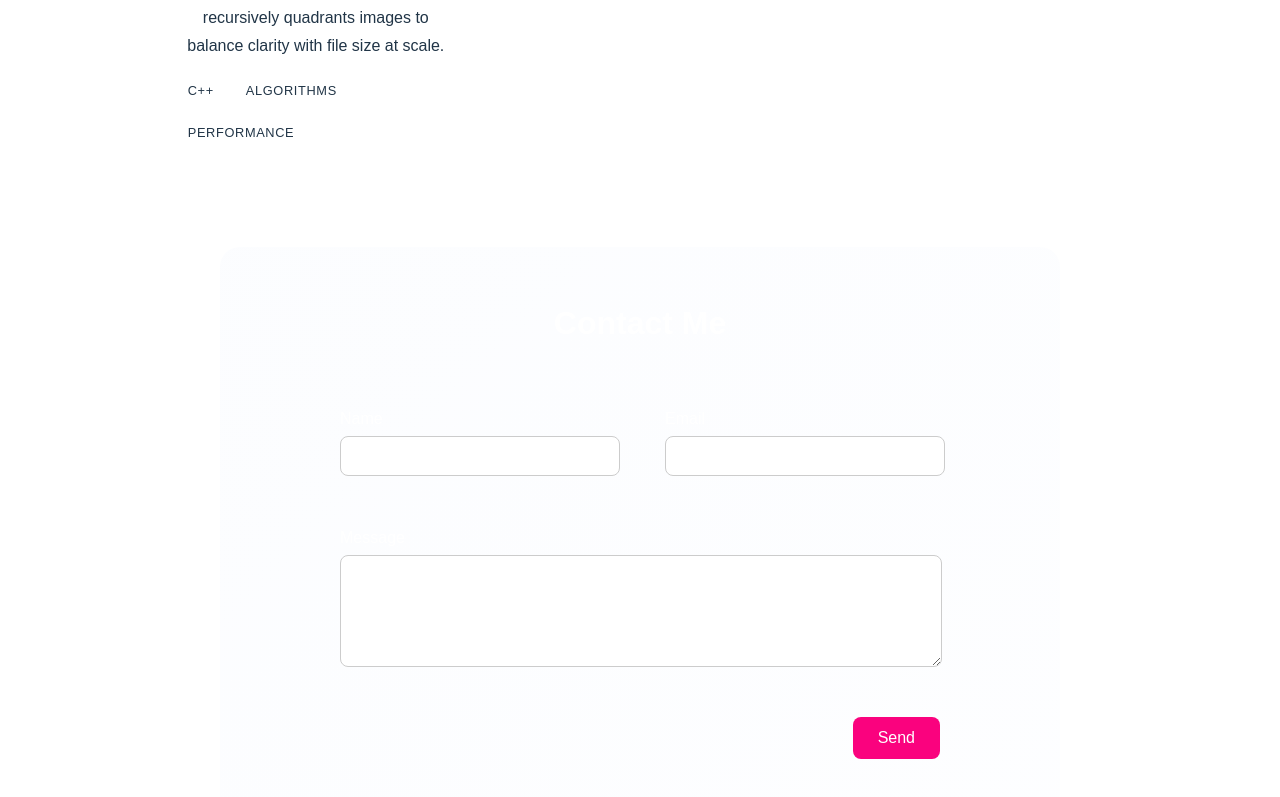
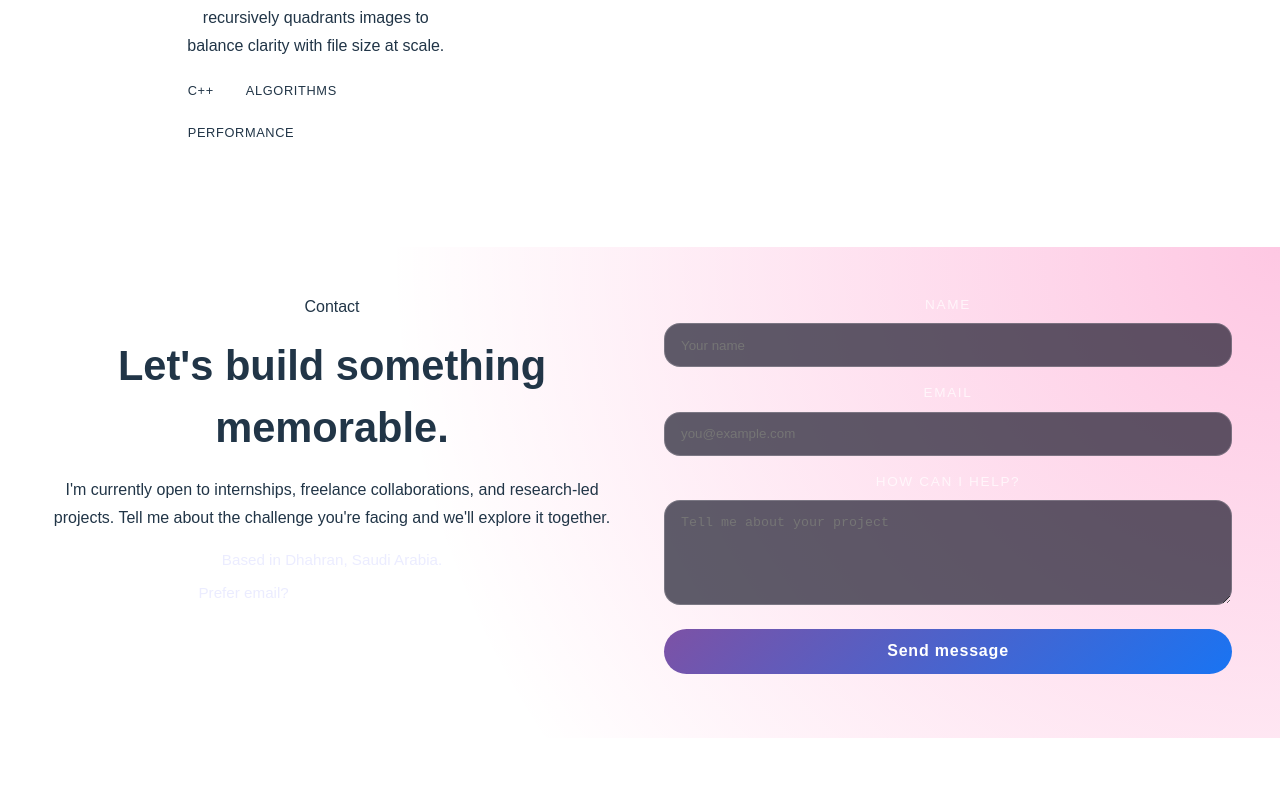
Before and after one commit to LenaAshqar/assignment-2, a React app in the folder assignment-2/: page / in a window 1280 px wide. Shown: the part 1908-2705 px from the top of the page. Built offline with nearby package versions, Linux system fonts and the light colour scheme; the HTML template or start-up script is replaced by a standard one.

Commit message:
changed contact section

```diff
--- a/assignment-2/src/components/contact/Contact.css
+++ b/assignment-2/src/components/contact/Contact.css
@@ -1,116 +1,130 @@
-.container-contact {
-    background: linear-gradient(135deg, rgba(224, 234, 252, 0.11), rgba(231, 239, 255, 0.08));
-    padding: 20px 20px;
-    text-align: center;
-    width: 90%;
-    max-width: 800px;
-    border-radius: 20px;
-    border-right: 50px;
-    border-left: 50px;
+.contact-card {
+    position: relative;
+    overflow: hidden;
+    padding: clamp(2rem, 6vw, 3rem);
 }
 
-.container-contact h3 {
-    font-size: 2rem;
-    margin-bottom: 40px;
-    color: #ffffff;
+.contact-card::after {
+    content: '';
+    position: absolute;
+    inset: 0;
+    background: radial-gradient(circle at top right, rgba(250, 2, 126, 0.22), transparent 65%);
+    pointer-events: none;
+    z-index: 0;
 }
 
-form {
-    max-width: 600px;
-    padding: 20px;
-    margin: auto;
+.contact-grid {
+    position: relative;
+    z-index: 1;
     display: grid;
-    gap: 50px;
+    grid-template-columns: repeat(2, minmax(0, 1fr));
+    gap: clamp(1.75rem, 4vw, 3rem);
 }
 
-.form-group {
+.contact-copy {
     display: flex;
     flex-direction: column;
-    align-items: flex-start;
-    width: 100%;
+    gap: 1rem;
 }
 
-.form-group label {
-    margin-bottom: 5px;
-    font-weight: 500;
-    color: #ffffff;
+.contact-copy h2 {
+    margin: 0;
+    font-size: clamp(2rem, 4.5vw, 2.6rem);
 }
 
-.form-group.full-width {
-    grid-column: span 2;
-    width: 100%;
+.contact-copy p {
+    margin: 0;
+    color: var(--text-secondary);
+    line-height: 1.8;
 }
 
-.form-group textarea {
-    width: 95%;
-    padding: 10px 15px;
-    border: 1px solid #ccc;
-    border-radius: 8px;
-    font-size: 1rem;
-    transition: border 0.3s ease;
+.contact-details {
+    list-style: none;
+    margin: 0;
+    padding: 0;
+    display: grid;
+    gap: 0.65rem;
+    color: rgba(232, 233, 255, 0.85);
+    font-size: 0.95rem;
 }
 
-.form-group input {
-    width: 90%;
-    padding: 10px 15px;
-    border: 1px solid #ccc;
-    border-radius: 8px;
-    font-size: 1rem;
-    transition: border 0.3s ease;
+.contact-details a {
+    color: #fff;
+    text-decoration: underline;
+    text-decoration-thickness: 1px;
 }
 
-.form-group input:focus,
-.form-group textarea:focus {
-    border-color: #007bff;
-    outline: none;
+.contact-form {
+    display: grid;
+    gap: 1rem;
 }
 
 .form-row {
     display: flex;
-    gap: 20px;
-    flex-wrap: wrap; /* allows children to wrap to next line */
+    flex-direction: column;
+    gap: 0.5rem;
 }
 
-div.button-row {
-    grid-column: span 2;
-    width: 100%;
-    display: flex;
-    justify-content: right;
+.form-row label {
+    font-size: 0.85rem;
+    letter-spacing: 0.12em;
+    text-transform: uppercase;
+    color: rgba(255, 255, 255, 0.7);
 }
 
-button.btn {
-    padding: 12px 25px;
-    font-size: 1rem;
-    color: #fff;
-    background-color: rgb(250, 2, 126);
-    border: none;
-    border-radius: 8px;
-    cursor: pointer;
-    transition: background 0.3s ease;
+.form-row input,
+.form-row textarea {
+    border: 1px solid rgba(255, 255, 255, 0.18);
+    border-radius: 16px;
+    background: rgba(8, 10, 28, 0.65);
+    padding: 0.85rem 1rem;
+    color: var(--text-primary);
+    transition: border 0.3s ease, box-shadow 0.3s ease;
 }
 
-button.btn:hover {
-    background-color: #7549a1;
+.form-row input:focus,
+.form-row textarea:focus {
+    outline: none;
+    border-color: rgba(250, 2, 126, 0.45);
+    box-shadow: 0 0 0 3px rgba(250, 2, 126, 0.12);
+}
+
+.submit-button {
+    margin-top: 0.5rem;
+    align-self: flex-start;
+    display: inline-flex;
+    align-items: center;
+    justify-content: center;
+    padding: 0.85rem 1.6rem;
+    border-radius: 999px;
+    border: none;
+    background: linear-gradient(135deg, rgba(117, 73, 161, 0.95), rgba(0, 104, 243, 0.9));
+    color: #fff;
+    font-weight: 600;
+    letter-spacing: 0.05em;
+    cursor: pointer;
+    transition: transform 0.3s ease, box-shadow 0.3s ease;
+}
+
+.submit-button:hover,
+.submit-button:focus-visible {
+    transform: translateY(-2px);
+    box-shadow: 0 20px 40px rgba(0, 104, 243, 0.3);
 }
 
 .form-msg {
-    margin-top: 10px;
-    color: green;
-    font-weight: 500;
+    margin: 0;
+    font-size: 0.9rem;
+    color: rgba(148, 255, 208, 0.85);
 }
 
-@media (max-width: 600px) {
-    form {
-        gap: 30px; /* smaller gap on small screens */
+@media (max-width: 900px) {
+    .contact-grid {
+        grid-template-columns: 1fr;
     }
 
-    /* Make all form groups take full width */
-    .form-group {
+    .submit-button {
         width: 100%;
-    }
-
-    /* Stack Name and Email vertically */
-    .form-group.half-width {
-        width: 100%;
+        justify-content: center;
     }
 }
--- a/assignment-2/src/components/contact/Contact.jsx
+++ b/assignment-2/src/components/contact/Contact.jsx
@@ -1,37 +1,53 @@
-import React from "react";
-import "./Contact.css";
-import "../FrostedGlass.css";
+import './Contact.css';
 
-const Contact = () => {
-    return (
-        <section id="contact" className="container-contact">
-                <h3>Contact Me</h3>
-                <form id="contactForm" noValidate>
-                    <div className="form-group half-width">
-                        <label htmlFor="name">Name</label>
-                        <input id="name" name="name" required />
+const Contact = () => (
+    <section id="contact" className="section contact-section">
+        <div className="section-inner">
+            <div className="contact-card surface-card">
+                <div className="contact-grid">
+                    <div className="contact-copy">
+                        <span className="section-eyebrow">Contact</span>
+                        <h2>Let&apos;s build something memorable.</h2>
+                        <p>
+                            I&apos;m currently open to internships, freelance collaborations, and research-led projects. Tell me
+                            about the challenge you&apos;re facing and we&apos;ll explore it together.
+                        </p>
+                        <ul className="contact-details">
+                            <li>Based in Dhahran, Saudi Arabia.</li>
+                            <li>
+                                Prefer email? <a href="mailto:abdulhadi@kfupm.edu.sa">abdulhadi@kfupm.edu.sa</a>
+                            </li>
+                        </ul>
                     </div>
 
-                    <div className="form-group half-width">
+                    <form className="contact-form" id="contactForm" noValidate>
+                        <div className="form-row">
+                            <label htmlFor="name">Name</label>
+                            <input id="name" name="name" placeholder="Your name" required />
+                        </div>
+                        <div className="form-row">
                             <label htmlFor="email">Email</label>
-                        <input id="email" name="email" type="email" required />
+                            <input id="email" name="email" type="email" placeholder="you@example.com" required />
                         </div>
-
-                    <div className="form-group full-width">
-                        <label htmlFor="message">Message</label>
-                        <textarea id="message" name="message" rows="5" required></textarea>
+                        <div className="form-row">
+                            <label htmlFor="message">How can I help?</label>
+                            <textarea
+                                id="message"
+                                name="message"
+                                rows="5"
+                                placeholder="Tell me about your project"
+                                required
+                            ></textarea>
                         </div>
-
-                    <div className="button-row">
-                        <button type="submit" className="btn">
-                        Send
+                        <button type="submit" className="submit-button">
+                            Send message
                         </button>
+                        <p id="formMsg" className="form-msg" aria-live="polite" />
+                    </form>
                 </div>
-
-                    <p id="formMsg" className="form-msg" aria-live="polite"></p>
-                </form>
+            </div>
+        </div>
     </section>
 );
-};
 
 export default Contact;
```
Lines whose indentation alone changed are shown as unchanged.
